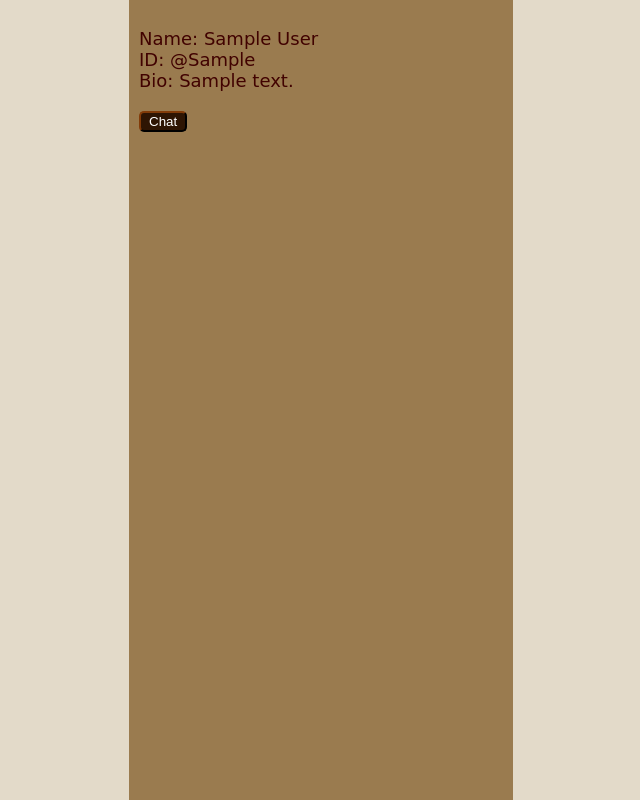
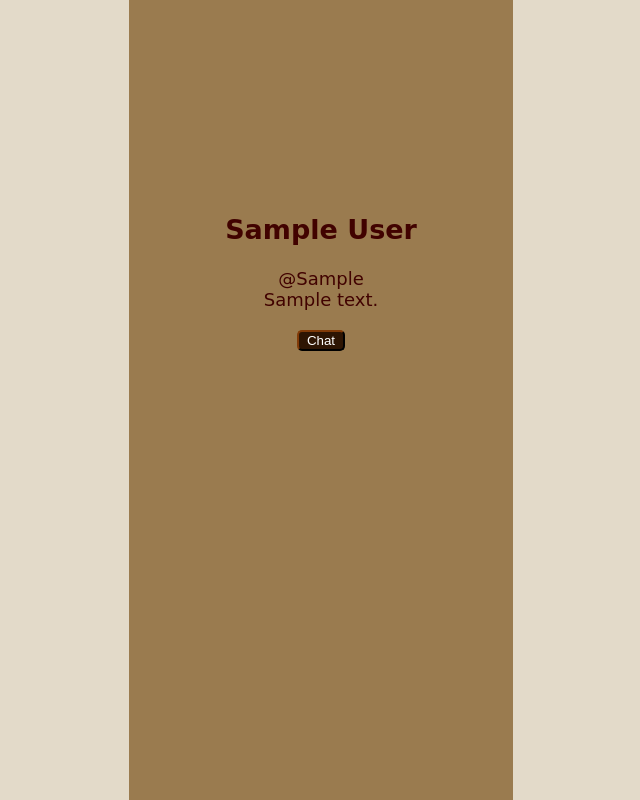
Before and after one commit to taajik/msgr, a Django app: page /m/users/1/ in a window 1280 px wide. Shown: the whole page, without its empty margins (319-959 px from the left). Run offline with Django 4.2, Linux system fonts and the light colour scheme; tables that the repository leaves empty hold one stand-in row (values such as "Sample post").

Commit message:
style msgr app's profile page

```diff
--- a/msgr/static/msgr/css/chat_page.css
+++ b/msgr/static/msgr/css/chat_page.css
@@ -53,6 +53,10 @@ div.left {
     background-color: #bbbbbb;
 }
 
+.profile-link {
+    text-decoration: none;
+}
+
 pre {
     display: inline;
     white-space: pre-wrap;
--- /dev/null
+++ b/msgr/static/msgr/css/profile_page.css
@@ -0,0 +1,10 @@
+
+#content {
+    text-align: center;
+}
+
+@media screen and (min-width: 1200px) {
+    #content {
+        padding-top: 50%;
+    }
+}
--- a/msgr/templates/msgr/messages_list.html
+++ b/msgr/templates/msgr/messages_list.html
@@ -5,7 +5,9 @@
 <div onclick="open_modal('{{ m.pk }}')" id="m-{{ m.pk }}" class="message right">
 {% else %}
 <div id="m-{{ m.pk }}" class="message left">
-    <b>{{ m.sender.profile.get_short_name }}</b>:
+    <a href="{% url 'msgr:profile' m.sender.profile.pk %}" class="profile-link">
+        <b>{{ m.sender.profile.get_short_name }}:</b>
+    </a>
 {% endif %}
     <pre>{{ m.content|inline_id }}</pre>
     <span class="detail">
--- a/msgr/templates/msgr/profile_page.html
+++ b/msgr/templates/msgr/profile_page.html
@@ -1,19 +1,28 @@
 {% extends 'base.html' %}
+{% load static %}
+
+{% block style %}
+<link rel="stylesheet" href="{% static 'msgr/css/profile_page.css' %}">
+{% endblock %}
 
 {% block title %}{{ object.first_name }} - msgr{% endblock %}
 
 {% block content %}
 
+<h1>
+    {{ object.first_name }}
+{% if object.last_name %}
+    {{ object.last_name }}
+{% endif %}
+</h1>
+
 <p>
-    Name: {{ object.first_name }}
-    {% if object.last_name %}
-    {{ object.last_name }}
-    {% endif %}
-    <br>
-    {% if object.identifier %}
-    ID: @{{ object.identifier }}<br>
-    {% endif %}
-    Bio: {{ object.biography }}<br>
+{% if object.identifier %}
+    @{{ object.identifier }}<br>
+{% endif %}
+{% if object.biography %}
+    {{ object.biography }}<br>
+{% endif %}
 </p>
 
 <form method="post" action="{{ request.get_full_path }}">
```
